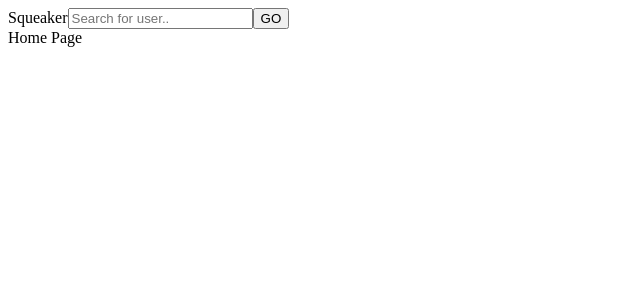
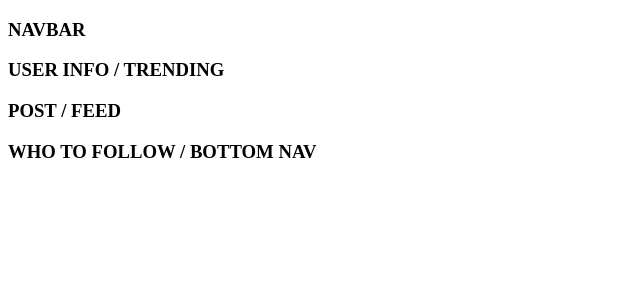
Before and after one commit to xskillzx/team-number-one, a React app: page / in a window 1280 px wide. Shown: the top 300 px of the page, without its empty margins (0-640 px from the left). Built offline with nearby package versions, Linux system fonts and the light colour scheme; the HTML template or start-up script is replaced by a standard one.

Commit message:
Add react-bootstrap and create a grid for the Home Page

```diff
--- a/package.json
+++ b/package.json
@@ -26,17 +26,21 @@
     "cors": "^2.8.4",
     "eslint-config-hackreactor": "git://github.com/reactorcore/eslint-config-hackreactor",
     "chai": "^4.1.2",
+    "cors": "^2.8.4",
+    "eslint-config-hackreactor": "git://github.com/reactorcore/eslint-config-hackreactor",
     "express": "^4.15.4",
     "jquery": "^3.2.1",
     "mocha": "^4.1.0",
     "mysql": "^2.14.1",
     "react": "^15.6.1",
+    "react-bootstrap": "^0.32.0",
     "react-dom": "^15.6.1",
     "react-router-dom": "^4.2.2",
     "underscore": "^1.8.3",
     "webpack": "^2.2.1",
     "request": "^2.83.0",
-    "underscore": "^1.8.3"
+    "underscore": "^1.8.3",
+    "webpack": "^2.2.1"
   },
   "devDependencies": {
     "babel-cli": "^6.7.5",
--- a/react-client/src/index.jsx
+++ b/react-client/src/index.jsx
@@ -3,7 +3,7 @@ import ReactDOM from 'react-dom';
 import $ from 'jquery';
 import NavBar from './components/NavBar.jsx';
 import { BrowserRouter, Switch, Route, withRouter } from 'react-router-dom';
-
+import { Grid, Row, Col } from 'react-bootstrap';
 
 class App extends React.Component {
   constructor(props) {
@@ -36,12 +36,9 @@ class App extends React.Component {
 
   render() {
     return (
-      <div>
-        <NavBar inputValue={this.state.inputValue}
-          searchHandler={this.searchHandler.bind(this)}
-          onChangeHandler={this.onInputChangeHandler.bind(this)}/>
+      <div id="reactapp">
         <Switch>
-          <Route exact path="/" render={props => (<span>Home Page</span>)}/>
+          <Route exact path="/" render={props => (homePageGrid)}/>
           <Route path="/search" render={props => (<span>Search Results Page for {props.location.search.slice(3) /* getting rid of '?q=' that why I start from three */}</span>)}/>
           <Route path="/login" render={props => (<span>Login Page</span>)}/>
           <Route path="/:username" render={props => (<span>{props.match.params.username}'s Profile Page</span>)}/>
@@ -53,6 +50,28 @@ class App extends React.Component {
 
 App = withRouter(App);
 
+const homePageGrid = (
+  <Grid>
+    <Row className="show-grid">
+      <Col xs={12} className="show-box">
+        <h3>NAVBAR</h3>
+      </Col>
+    </Row>
+
+    <Row className="show-grid">
+      <Col xs={6} md={3} className="show-box">
+        <h3>USER INFO / TRENDING</h3>
+      </Col>
+      <Col xs={6} md={6} className="show-box">
+        <h3>POST / FEED</h3>
+      </Col>
+      <Col xsHidden md={3} className="show-box">
+        <h3>WHO TO FOLLOW / BOTTOM NAV</h3>
+      </Col>
+    </Row>
+  </Grid>
+);
+
 
 ReactDOM.render(
   <BrowserRouter>
```
Also changed, not shown: 3 other files (tests, documents, lock files or other folders).
